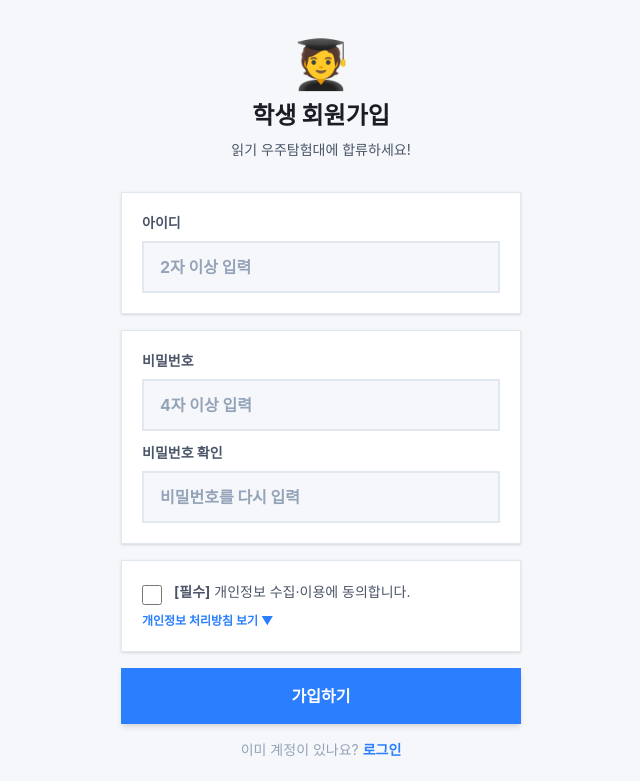
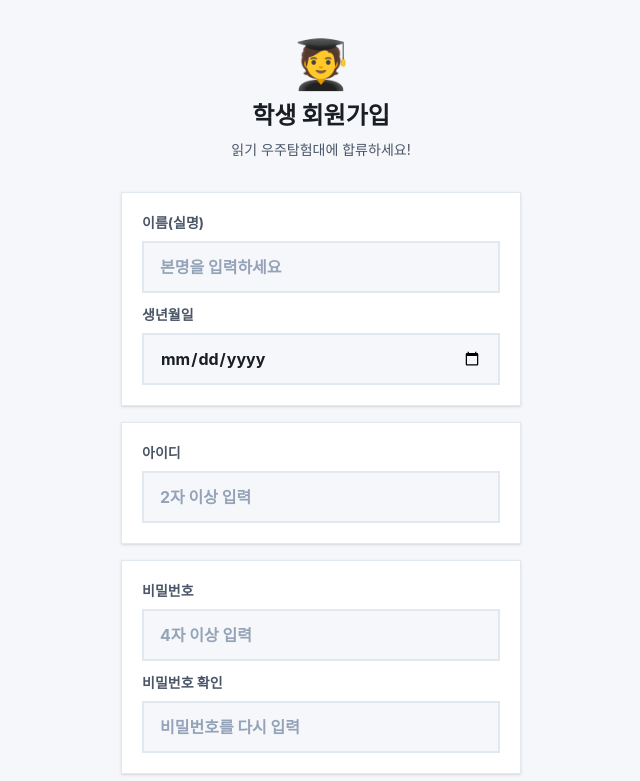
Before and after one commit to ninanonanssilo/reading-flow, a React (Vite) app: page /register/1 in a window 1280 px wide. Shown: the top 781 px of the page, without its empty margins (319-959 px from the left). Built offline with nearby package versions, Linux system fonts and the light colour scheme.

Commit message:
feat(auth): collect real name and birthdate during registration and update privacy terms

```diff
--- a/src/context/AuthContext.tsx
+++ b/src/context/AuthContext.tsx
@@ -8,7 +8,7 @@ interface AuthContextValue {
   user: UserAccount | null
   isLoggedIn: boolean
   login: (username: string, password: string, role: UserRole) => string | null
-  register: (username: string, password: string, role: UserRole, privacyConsent: boolean) => string | null
+  register: (username: string, password: string, role: UserRole, privacyConsent: boolean, realName: string, birthdate: string) => string | null
   logout: () => void
 }
 
@@ -51,11 +51,13 @@ export function AuthProvider({ children }: { children: React.ReactNode }) {
     writeSession(user?.id ?? null)
   }, [user])
 
-  const register = useCallback((username: string, password: string, role: UserRole, privacyConsent: boolean): string | null => {
+  const register = useCallback((username: string, password: string, role: UserRole, privacyConsent: boolean, realName: string, birthdate: string): string | null => {
     if (!username.trim()) return '아이디를 입력해주세요.'
     if (username.trim().length < 2) return '아이디는 2자 이상이어야 합니다.'
     if (!password) return '비밀번호를 입력해주세요.'
     if (password.length < 4) return '비밀번호는 4자 이상이어야 합니다.'
+    if (!realName.trim()) return '이름을 입력해주세요.'
+    if (!birthdate.trim()) return '생년월일을 입력해주세요.'
     if (!privacyConsent) return '개인정보 수집·이용에 동의해주세요.'
 
     const users = readUsers()
@@ -67,6 +69,8 @@ export function AuthProvider({ children }: { children: React.ReactNode }) {
       id: crypto.randomUUID(),
       username: username.trim(),
       password,
+      realName: realName.trim(),
+      birthdate: birthdate.trim(),
       role,
       privacyConsent: true,
       privacyConsentAt: Date.now(),
--- a/src/student/pages/Register.tsx
+++ b/src/student/pages/Register.tsx
@@ -12,7 +12,7 @@ const roleConfig = {
     home: '/',
     loginPath: '/login/student',
     privacyItems: [
-      '아이디, 비밀번호, 닉네임',
+      '실명(이름), 생년월일, 아이디, 비밀번호',
       '읽기 활동 기록(정확도, 속도, 오류 유형)',
       '자기평가 데이터, 학습 진행 현황',
     ],
@@ -25,7 +25,7 @@ const roleConfig = {
     home: '/teacher',
     loginPath: '/login/teacher',
     privacyItems: [
-      '아이디, 비밀번호',
+      '실명(이름), 생년월일, 아이디, 비밀번호',
       '담당 학생 읽기 데이터 열람 기록',
     ],
   },
@@ -41,6 +41,8 @@ export default function Register() {
   const [username, setUsername] = useState('')
   const [password, setPassword] = useState('')
   const [passwordConfirm, setPasswordConfirm] = useState('')
+  const [realName, setRealName] = useState('')
+  const [birthdate, setBirthdate] = useState('')
   const [consent, setConsent] = useState(false)
   const [showPrivacy, setShowPrivacy] = useState(false)
   const [error, setError] = useState<string | null>(null)
@@ -55,7 +57,7 @@ export default function Register() {
       setError('비밀번호가 일치하지 않습니다.')
       return
     }
-    const err = register(username, password, role, consent)
+    const err = register(username, password, role, consent, realName, birthdate)
     if (err) {
       setError(err)
       return
@@ -73,6 +75,26 @@ export default function Register() {
         </div>
 
         <div className="w-full space-y-4">
+          {/* 개인정보: 이름, 생년월일 */}
+          <div className="border border-[var(--border)] bg-white p-5 shadow-sm">
+            <label className="mb-2 block text-sm font-bold text-[var(--text-sub)]">이름(실명)</label>
+            <input
+              type="text"
+              value={realName}
+              onChange={(e) => setRealName(e.target.value)}
+              placeholder="본명을 입력하세요"
+              maxLength={10}
+              className="w-full mb-3 border-2 border-[var(--border)] bg-[var(--bg-main)] px-4 py-3 text-base font-bold text-[var(--text-main)] outline-none transition focus:border-[var(--primary)] placeholder:text-[var(--text-light)]"
+            />
+            <label className="mb-2 block text-sm font-bold text-[var(--text-sub)]">생년월일</label>
+            <input
+              type="date"
+              value={birthdate}
+              onChange={(e) => setBirthdate(e.target.value)}
+              className="w-full border-2 border-[var(--border)] bg-[var(--bg-main)] px-4 py-3 text-base font-bold text-[var(--text-main)] outline-none transition focus:border-[var(--primary)] text-[var(--text-light)] focus:text-[var(--text-main)]"
+            />
+          </div>
+
           {/* 아이디 */}
           <div className="border border-[var(--border)] bg-white p-5 shadow-sm">
             <label className="mb-2 block text-sm font-bold text-[var(--text-sub)]">아이디</label>
--- a/src/types/index.ts
+++ b/src/types/index.ts
@@ -156,6 +156,8 @@ export interface UserAccount {
   id: string
   username: string
   password: string
+  realName: string
+  birthdate: string
   role: UserRole
   privacyConsent: boolean
   privacyConsentAt: number
```
